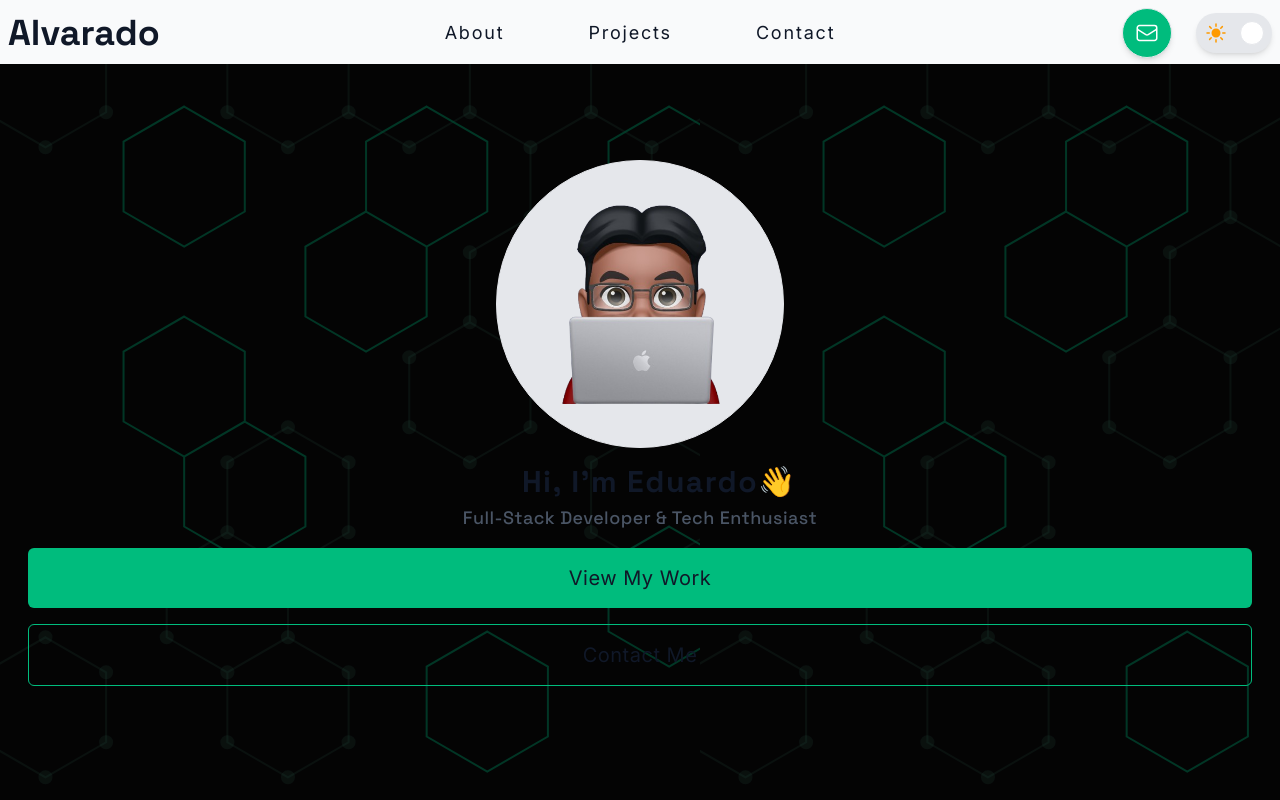
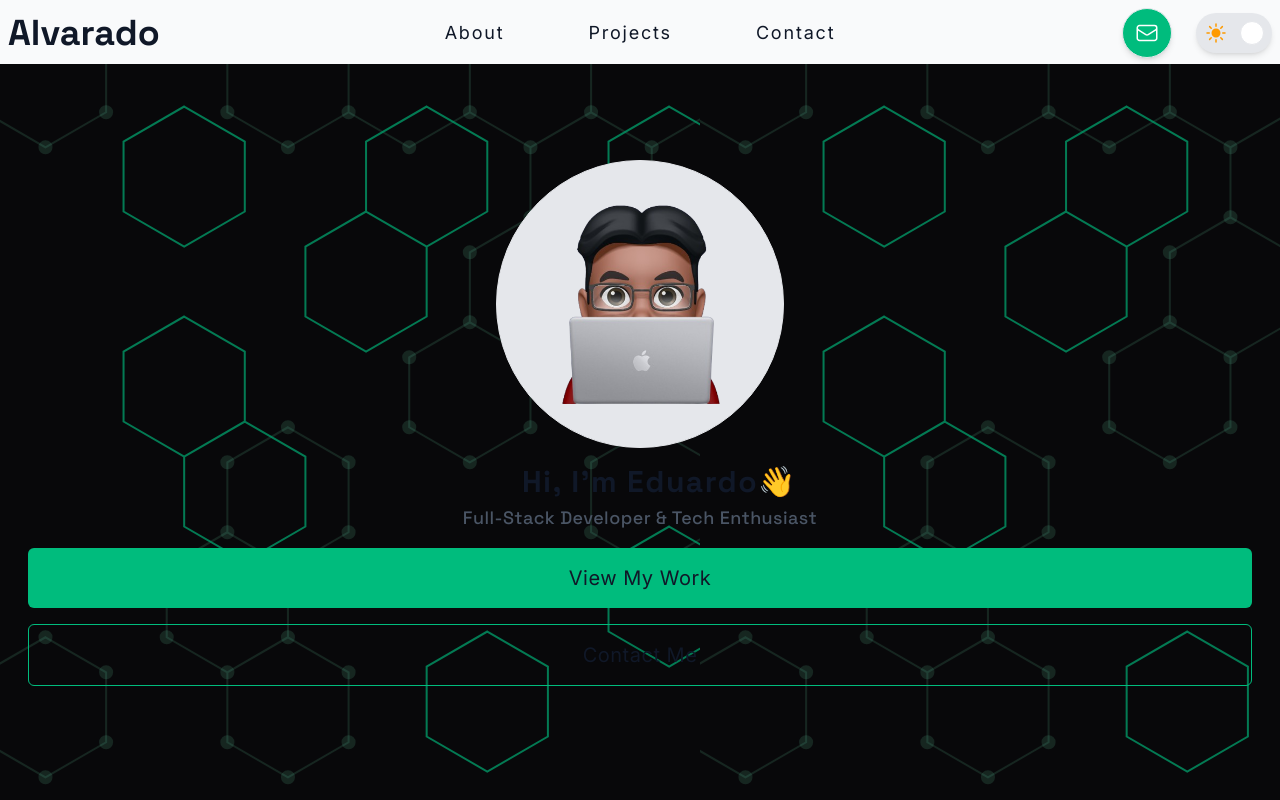
Before and after one commit to ealvara6/devfolio, a React (Vite) app: page / in a window 1280 px wide. Shown: the top 800 px of the page. Built offline with nearby package versions, Linux system fonts and the light colour scheme.

Commit message:
feat(hero): reduce background shading

```diff
--- a/src/components/sections/hero/Hero.tsx
+++ b/src/components/sections/hero/Hero.tsx
@@ -3,7 +3,7 @@
 export const Hero = () => {
   return (
     <div className="min-h-screen w-full bg-[url('../assets/Hexagon.svg')] relative z-10">
-      <div className="absolute inset-0 bg-black/60 -z-10"></div>
+      <div className="absolute inset-0 bg-black/10 -z-10"></div>
       <div className="mx-7 pt-24 flex flex-col gap-4 justify-center items-center text-text">
         <div className="border w-72 h-72 bg-border border-border rounded-full flex justify-center items-center">
           <img src={Memoji} alt="Image of Memoji" className="w-40 h-auto" />
```
